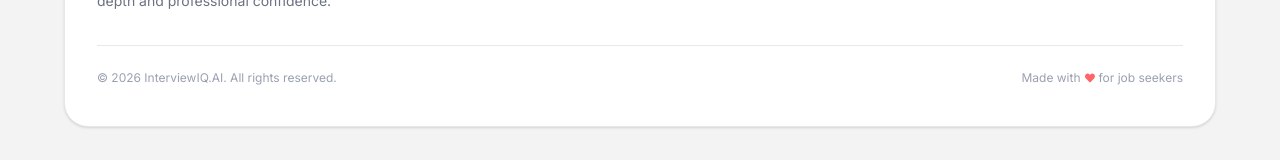
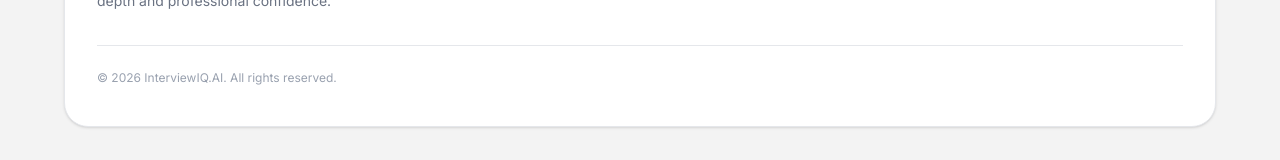
Before and after one commit to LikeABoss32/Hire_Mate.AI, a React (Vite) app in the folder client/: page / in a window 1280 px wide. Shown: the part 4750-4910 px from the top of the page. Built offline with nearby package versions, Linux system fonts and the light colour scheme; no server answers.

Commit message:
Update Footer.jsx

```diff
--- a/client/src/components/Footer.jsx
+++ b/client/src/components/Footer.jsx
@@ -67,9 +67,7 @@ function Footer() {
           <p className='text-gray-400 text-xs'>
             © 2026 InterviewIQ.AI. All rights reserved.
           </p>
-          <p className='text-gray-400 text-xs flex items-center gap-1'>
-            Made with <FaHeart className='text-red-400' size={10} /> for job seekers
-          </p>
+
         </div>
 
       </div>
```
